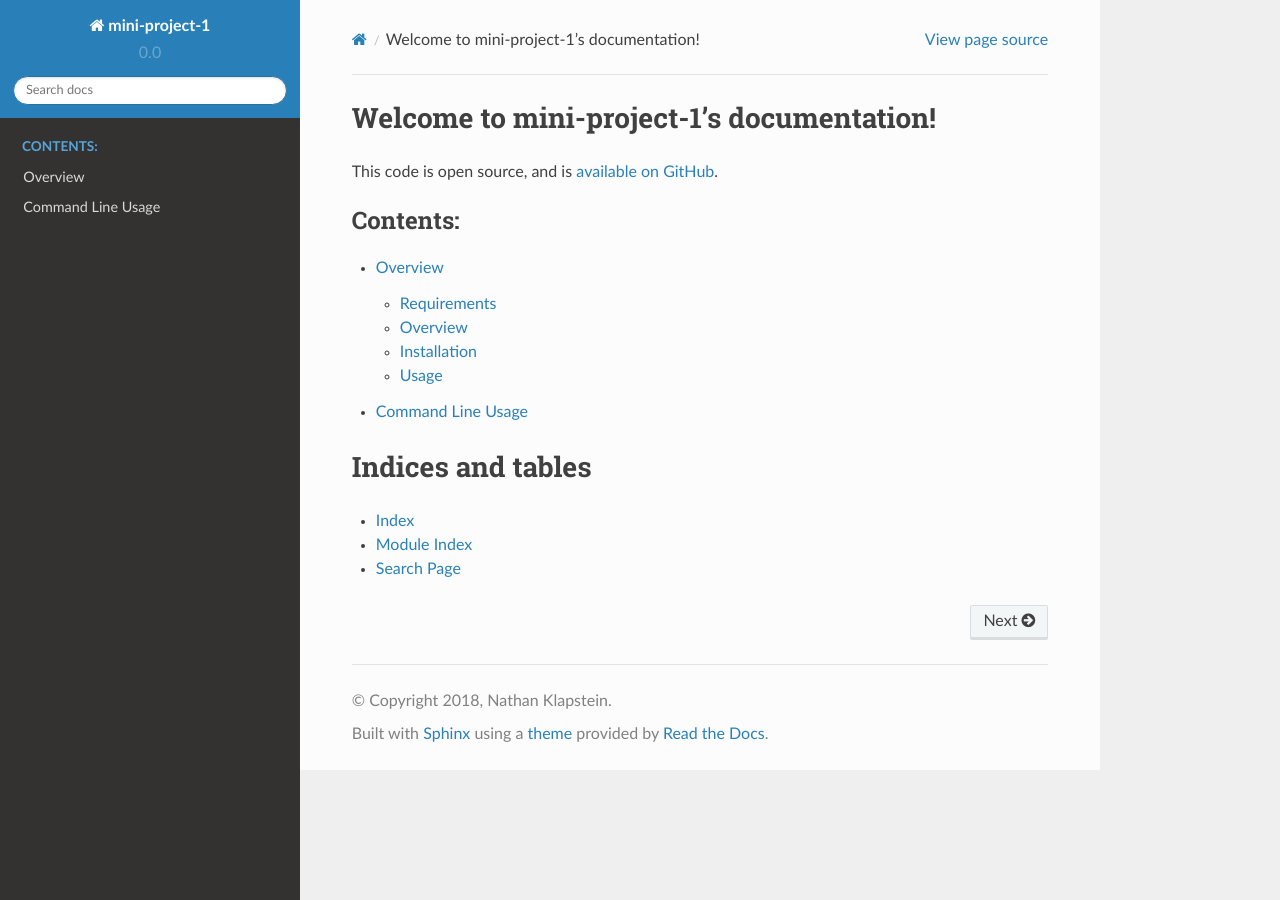
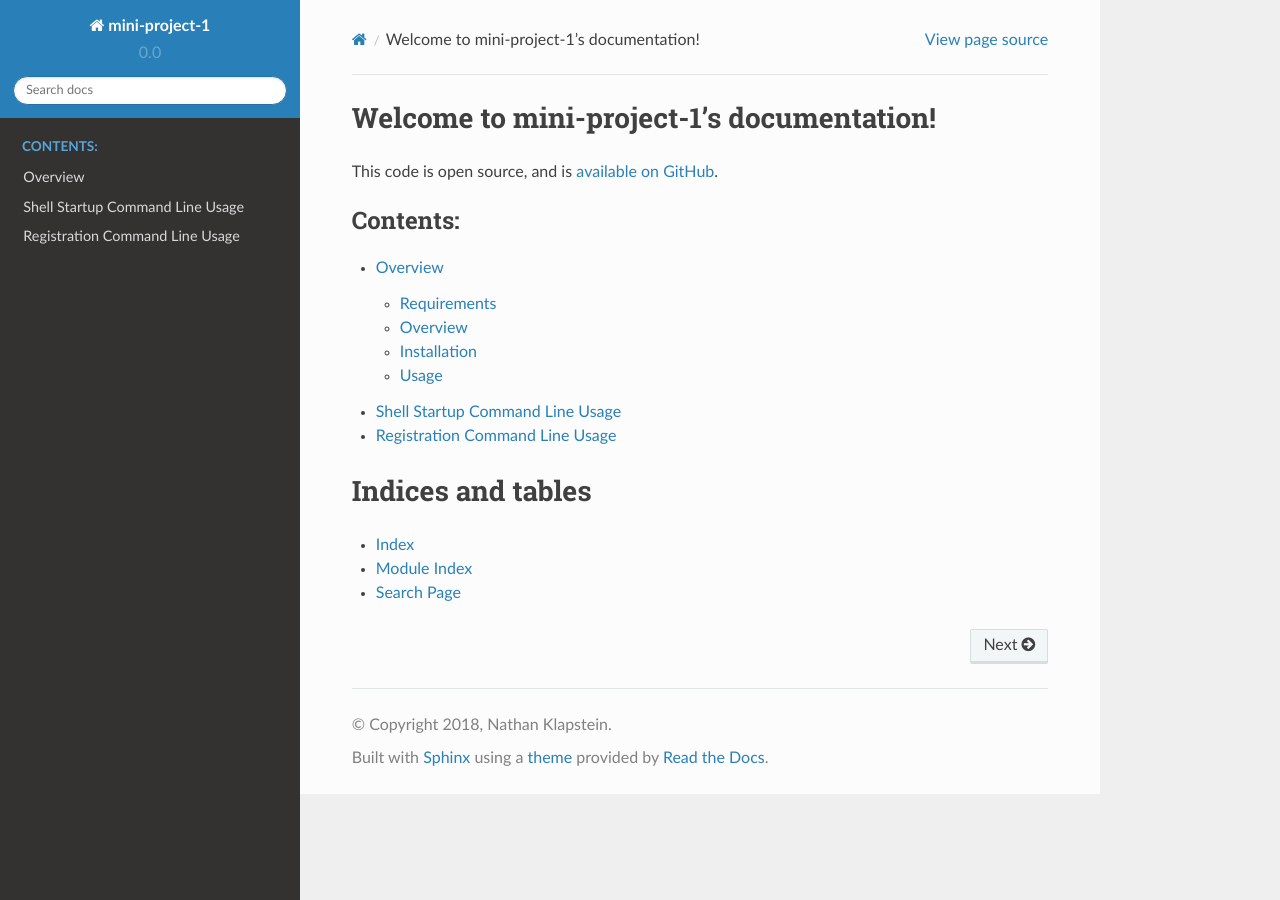
Before and after one commit to CMPUT291PROJECT1F18/Mini-Project-1, a Sphinx documentation site: the page built from docs/index.rst, in a window 1280 px wide. Built offline with Sphinx 7.4.7 and the Read the Docs theme 2.0.0, drawn with Linux system fonts in a browser that asks for light colours.

Commit message:
improving register command docs

```diff
--- a/docs/index.rst
+++ b/docs/index.rst
@@ -10,7 +10,8 @@ This code is open source, and is `available on GitHub`_.
    :caption: Contents:
 
    Overview<readme>
-   Command Line Usage<commands>
+   Shell Startup Command Line Usage<commands>
+   Registration Command Line Usage<registration>
 
 
 Indices and tables
```
Also changed, not shown: docs/registration.rst (added, +7 -0 lines), 1 other file.
